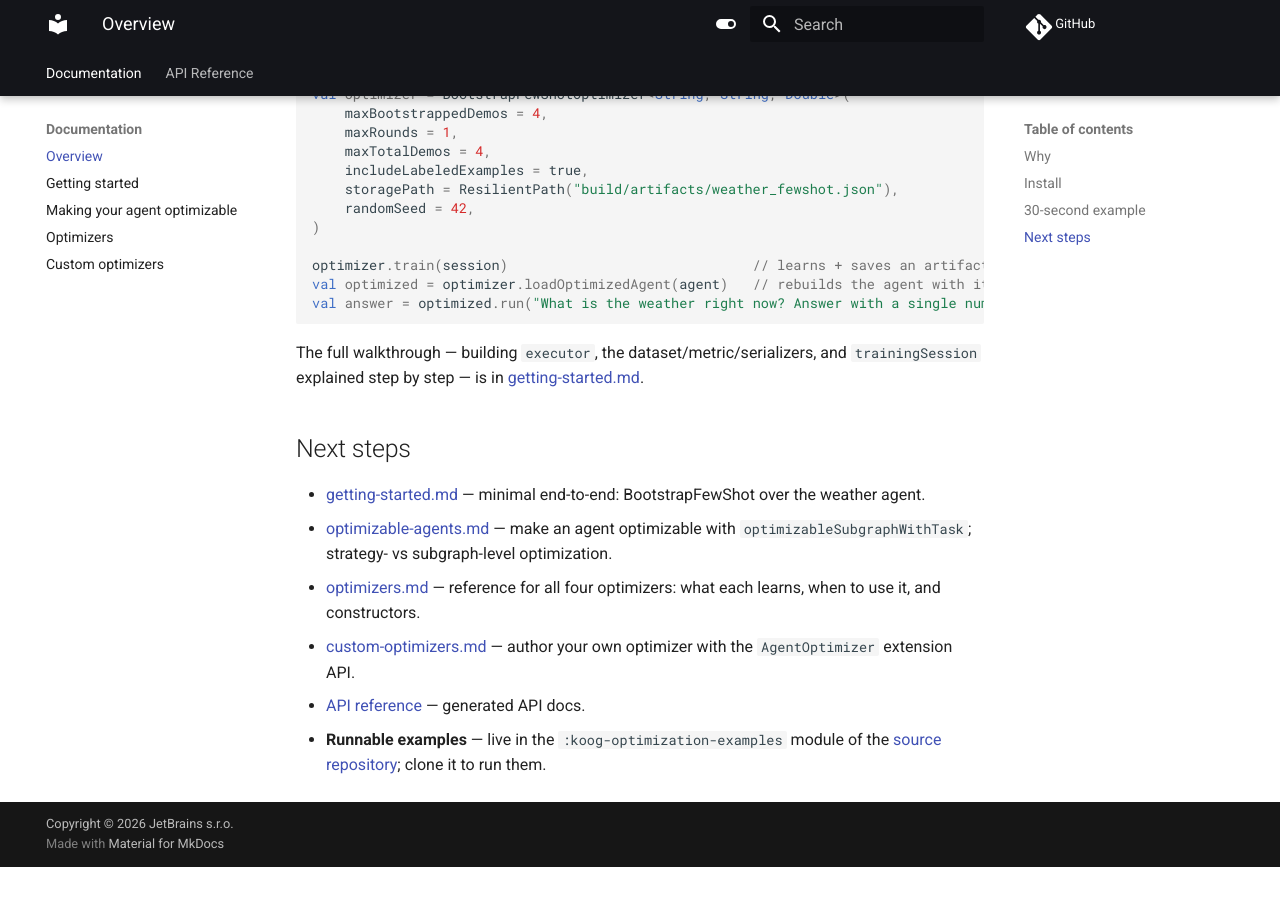
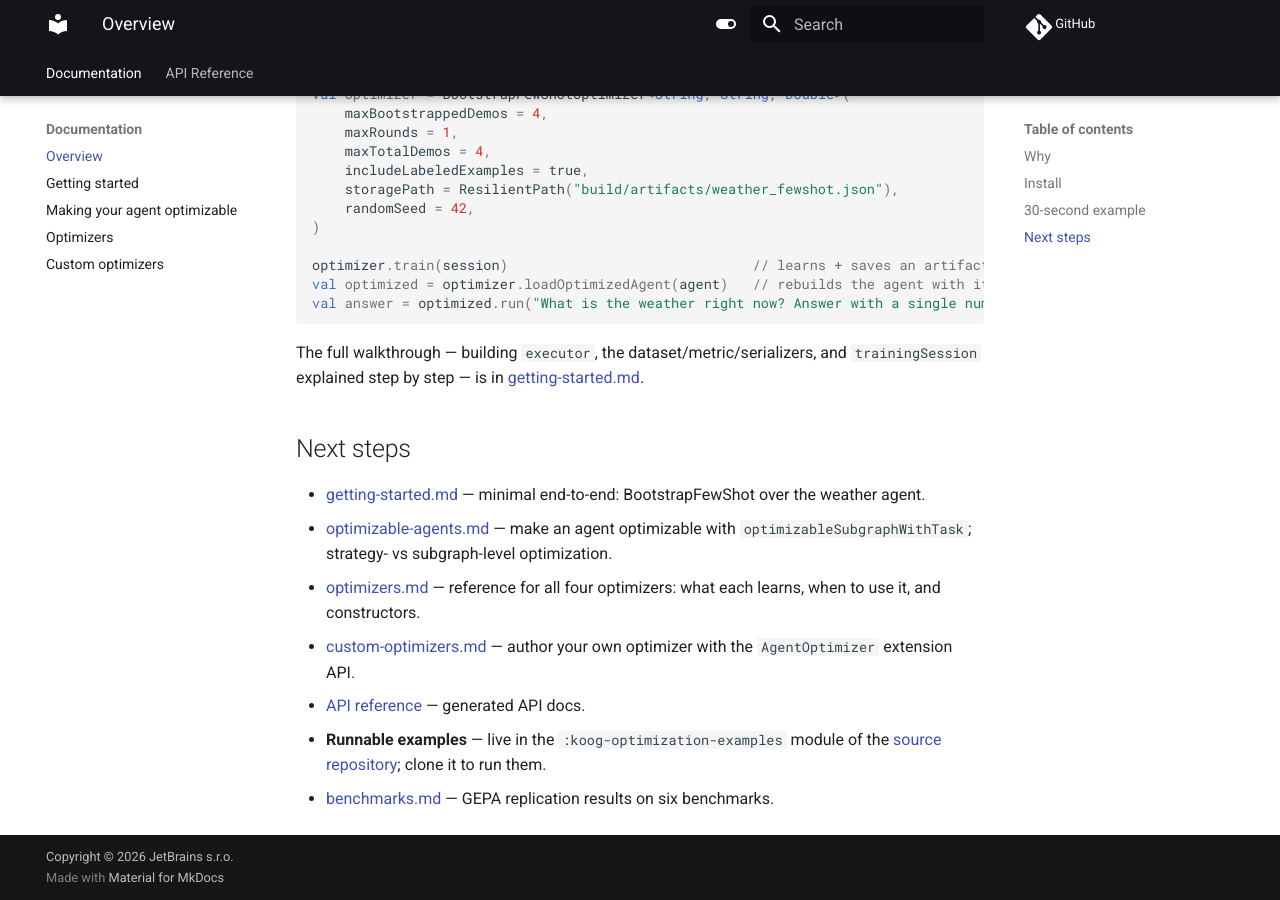
Before and after one commit to JetBrains/koog-auto-agent-optimization-lib, an MkDocs documentation site: the page built from docs/public/index.md, in a window 1280 px wide and 900 px high, scrolled down 2157 px. Built offline with MkDocs 1.6.1 and Material for MkDocs 9.7.7, drawn with Linux system fonts in a browser that asks for light colours; comment, search, counter and statistics services are not loaded; before the commit the page ends 3024 px from its top, so only the background shows below that.

Commit message:
Update index.md with navigation to replication results

```diff
--- a/docs/public/index.md
+++ b/docs/public/index.md
@@ -114,3 +114,4 @@ explained step by step — is in [getting-started.md](getting-started.md).
 - [API reference](api/index.html) — generated API docs.
 - **Runnable examples** — live in the `:koog-optimization-examples` module of the
   [source repository](https://github.com/JetBrains/koog-auto-agent-optimization-lib); clone it to run them.
+- [benchmarks.md](benchmarks.md) — GEPA replication results on six benchmarks.
```
